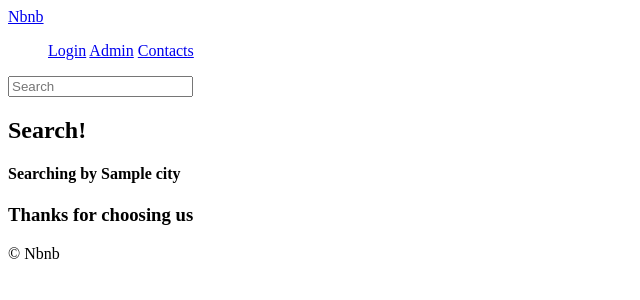
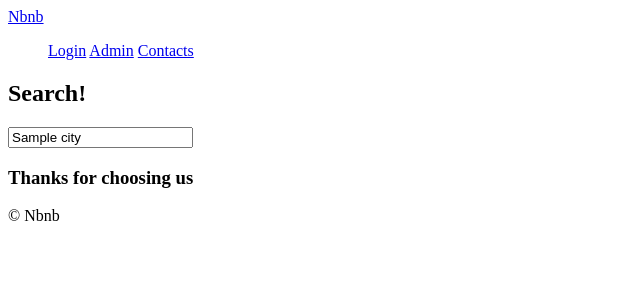
Before and after one commit to tmanspace/airbnb-clone, a Django app: template templates/rooms/search.html in a window 1280 px wide. Shown: the top 300 px of the page, without its empty margins (0-640 px from the left). Run offline with Django 3.2, Linux system fonts and the light colour scheme; the template is opened without the code that fills it: most values are stand-ins (such as "Sample title", 1, 10 or a date in 2020).

Commit message:
Changed search component

```diff
--- a/templates/partials/header.html
+++ b/templates/partials/nav.html
@@ -7,7 +7,3 @@
             <a href="#">Contacts</a>
         </ul>
     </nav>
-    <form method="get" action="{% url "rooms:search" %}">
-        <input type="text" name="city" id="" placeholder="Search">
-    </form>
-</header>
--- a/templates/rooms/search.html
+++ b/templates/rooms/search.html
@@ -4,10 +4,18 @@
     Search
 {% endblock title %}
 
+{% block search-bar %}
+{% endblock search-bar %}
+
 {% block content %}
 
     <h2>Search!</h2>
 
-    <h4>Searching by {{city}}</h4>
+    <form method="get" action="{% url "rooms:search" %}">
+        <input type="text" value="{{city}}" name="city" id="" placeholder="Search">
+    </form>
+
+
+
 
 {% endblock content %}
```
Also changed, not shown: other parts of templates/partials/nav.html (+1 -1 lines), templates/base.html (+8 -2 lines).
